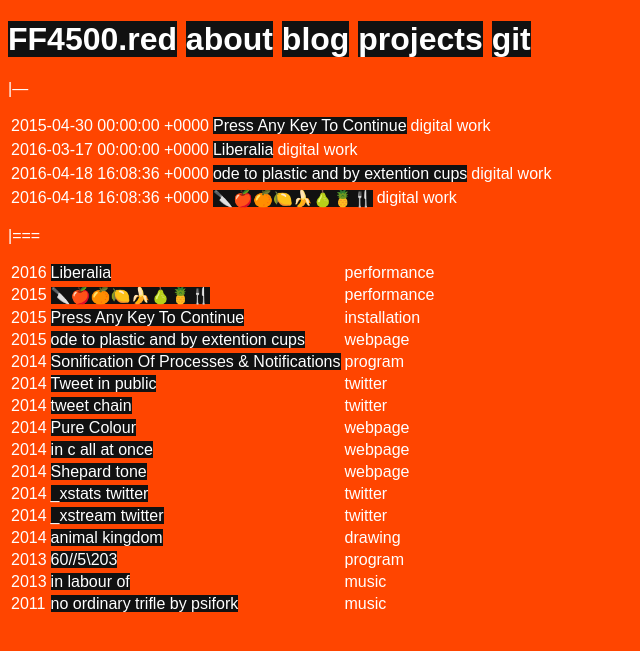
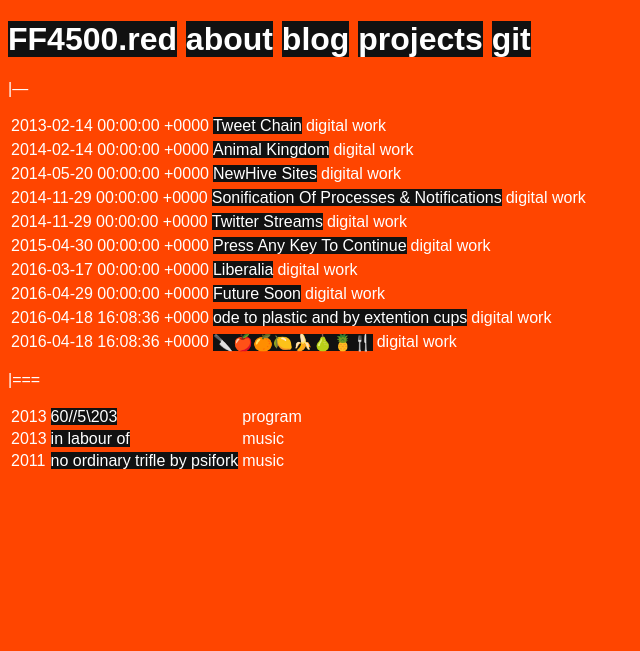
Before and after one commit to isabella232/website-33, a Jekyll site: the page built from projects.md, in a window 1280 px wide. Shown: the top 651 px of the page, without its empty margins (0-640 px from the left). Built offline with Jekyll 4.4.1, drawn with Linux system fonts in a browser that asks for light colours.

Commit message:
content added

```diff
--- /dev/null
+++ b/_projects/Twitter-Streams.md
@@ -0,0 +1,6 @@
+---
+layout: post
+permalink: /Twitter-streams/
+title:
+date: 2014/11/29
+---
--- a/projects.md
+++ b/projects.md
@@ -11,19 +11,6 @@
 |===
 
 |---
-|2016|[Liberalia]({{ site.baseurl }}/liberalia/)| performance |
-|2015|[🔪🍎🍊🍋🍌🍐🍍🍴]({{ site.baseurl }}/fruit/)| performance |
-|2015|[Press Any Key To Continue]({{ site.baseurl }}/any/)| installation |
-|2015|[ode to plastic and by extention cups]({{ site.baseurl }}/cups/)| webpage |
-|2014|[Sonification Of Processes & Notifications](http://hacks.youngrewiredstate.org/events/Kings%20College/sonification-of-processes-notifications-sonosocialdata-ism)| program |
-|2014|[Tweet in public ](http://hacks.youngrewiredstate.org/events/Kings%20College/tweet-in-public)| twitter |
-|2014|[tweet chain](https://twitter.com/_xs/status/445329208550899712)| twitter |
-|2014|[Pure Colour](http://newhive.com/ixt/colourpure)| webpage |
-|2014|[in c all at once](http://newhive.com/ixt/in-c-all-at-once)| webpage |
-|2014|[Shepard tone](http://newhive.com/ixt/shepard)| webpage |
-|2014|[_xstats twitter](https://twitter.com/_xstats)| twitter |
-|2014|[_xstream twitter](https://twitter.com/_xstream)| twitter |
-|2014|[animal kingdom](http://ixt.tumblr.com/tagged/animal-kingdom)| drawing |
 |2013|[60//5\203](http://hacks.youngrewiredstate.org/events/YRS2013/60-5-203)| program |
 |2013|[in labour of](http://ixtli.bandcamp.com/album/in-labour-of)| music |
 |2011|[no ordinary trifle by psifork](http://psifork.bandcamp.com/album/no-ordinary-trifle)| music |
```
Also changed, not shown: _projects/Animal-Kingdom.md (added, +10 -0 lines), _projects/Future-Soon.md (added, +10 -0 lines), _projects/NewHive.md (added, +17 -0 lines), _projects/Sonfication-of-Social-Data.md (added, +16 -0 lines), _projects/Tweet-Chain.md (added, +10 -0 lines), assets/sonosocialdata.jpg (added).
